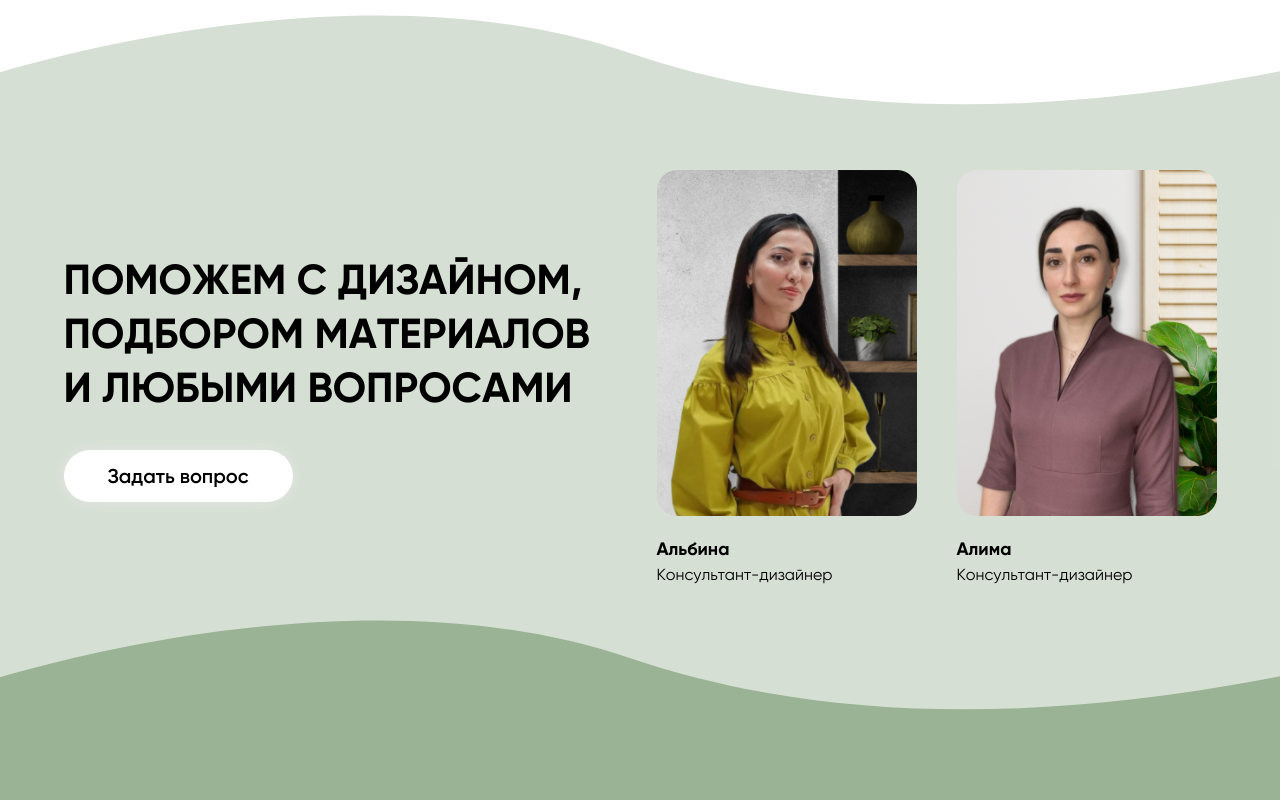
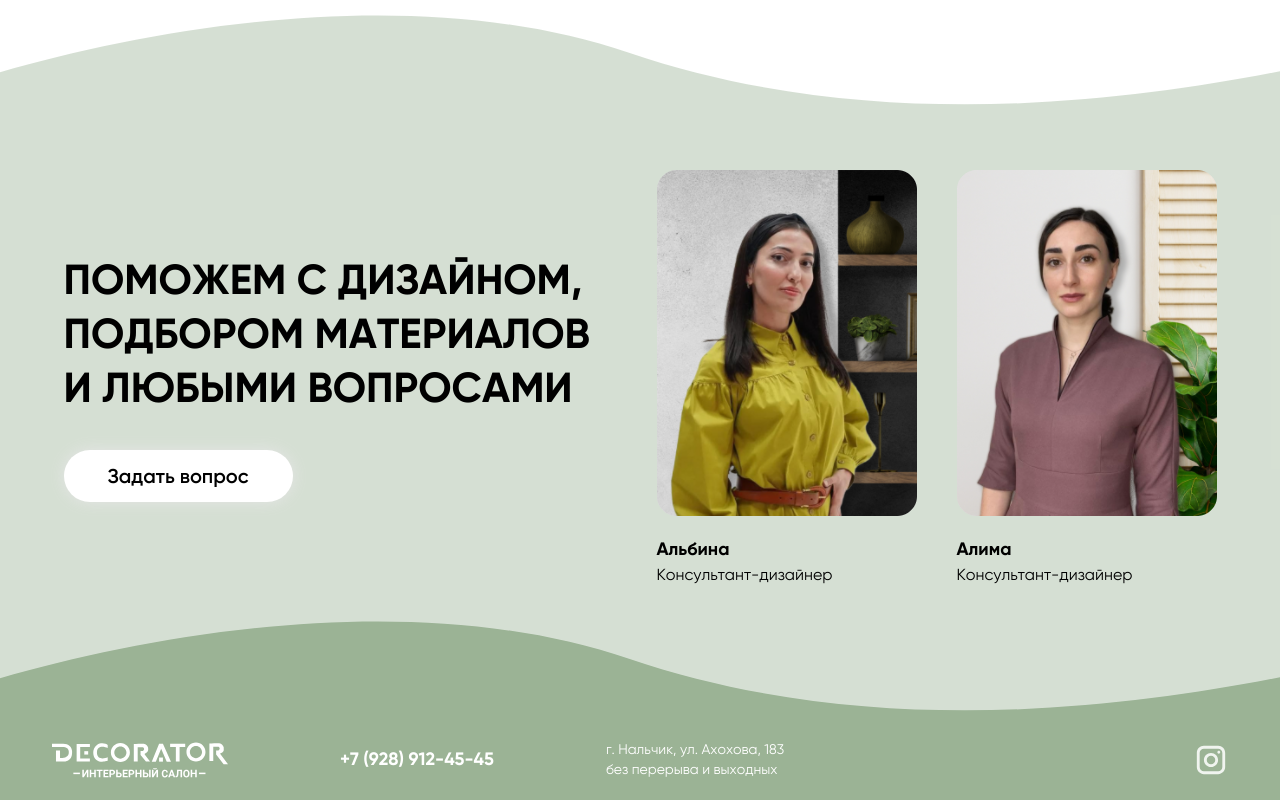
Before and after one commit to askerdev/decorator07, a Next.js app: page / in a window 1280 px wide. Shown: the part 5120-5920 px from the top of the page. Built offline with nearby package versions, Linux system fonts and the light colour scheme.

Commit message:
added footer section

```diff
--- a/src/app/_sections/Footer.tsx
+++ /dev/null
@@ -1,7 +0,0 @@
-import { Container } from "@/components/Container";
-
-export const FooterSection = () => (
-  <footer className="h-[80px] w-full bg-[#9BB395]">
-    <Container></Container>
-  </footer>
-);
--- a/src/app/_sections/assortment.tsx
+++ b/src/app/_sections/assortment.tsx
@@ -2,7 +2,10 @@ import { Container } from "@/components/Container";
 import { Wave } from "@/components/Wave";
 
 export const AssortmentSection = () => (
-  <section className="relative h-[600px] w-full bg-[rgba(209,220,206,0.90)]">
+  <section
+    id="assortment"
+    className="relative h-[600px] w-full bg-[rgba(209,220,206,0.90)]"
+  >
     <Container></Container>
     <div className="absolute bottom-0 w-[100vw] overflow-hidden">
       <Wave />
--- /dev/null
+++ b/src/app/_sections/footer.tsx
@@ -0,0 +1,54 @@
+import { Container } from "@/components/Container";
+import { Logo } from "@/components/Logo";
+
+export const FooterSection = () => (
+  <footer className="flex w-full flex-col items-center bg-[#9BB395]">
+    <Container>
+      <div className="flex w-full justify-between px-3 py-5 sm:justify-center sm:gap-48 lg:items-center lg:justify-between">
+        <div className="flex flex-col items-center gap-5 lg:flex-row lg:gap-28">
+          <Logo />
+          <a className="text-lg font-bold text-white">+7 (928) 912-45-45</a>
+          <div className="flex flex-col text-sm text-white">
+            <address className="not-italic  text-white">
+              г. Нальчик, ул. Ахохова, 183
+            </address>
+            без перерыва и выходных
+          </div>
+        </div>
+        <a href="https://www.instagram.com/decorator_nalchik">
+          <svg
+            className="h-[34px] w-[34px]"
+            viewBox="0 0 34 34"
+            fill="none"
+            xmlns="http://www.w3.org/2000/svg"
+            xmlnsXlink="http://www.w3.org/1999/xlink"
+          >
+            <g clipPath="url(#clip10_1844)">
+              <path
+                id="Vector"
+                d="M9.91675 17.0005C9.91675 13.0884 13.0881 9.91699 17 9.91699C20.9121 9.91699 24.0835 13.0884 24.0835 17.0005C24.0835 20.9121 20.9121 24.0835 17 24.0835C13.0881 24.0835 9.91675 20.9121 9.91675 17.0005ZM17 12.7505C14.6528 12.7505 12.75 14.6528 12.75 17.0005C12.75 19.3477 14.6528 21.2505 17 21.2505C19.3474 21.2505 21.25 19.3477 21.25 17.0005C21.25 14.6528 19.3474 12.7505 17 12.7505Z"
+                fill="#FFFFFF"
+                fillOpacity="0.850000"
+                fillRule="evenodd"
+              />
+              <path
+                id="Vector"
+                d="M26.2083 9.2085C26.2083 9.99121 25.574 10.6255 24.7917 10.6255C24.0093 10.6255 23.375 9.99121 23.375 9.2085C23.375 8.42627 24.0093 7.79199 24.7917 7.79199C25.574 7.79199 26.2083 8.42627 26.2083 9.2085Z"
+                fill="#FFFFFF"
+                fillOpacity="0.850000"
+                fillRule="nonzero"
+              />
+              <path
+                id="Vector"
+                d="M2.83325 9.9165C2.83325 6.00439 6.00464 2.83301 9.9165 2.83301L24.0833 2.83301C27.9951 2.83301 31.1665 6.00439 31.1665 9.9165L31.1665 24.083C31.1665 27.9951 27.9951 31.1665 24.0833 31.1665L9.9165 31.1665C6.00464 31.1665 2.83325 27.9951 2.83325 24.083L2.83325 9.9165ZM9.9165 5.6665C7.56934 5.6665 5.6665 7.56934 5.6665 9.9165L5.6665 24.083C5.6665 26.4302 7.56934 28.333 9.9165 28.333L24.0833 28.333C26.4304 28.333 28.3333 26.4302 28.3333 24.083L28.3333 9.9165C28.3333 7.56934 26.4304 5.6665 24.0833 5.6665L9.9165 5.6665Z"
+                fill="#FFFFFF"
+                fillOpacity="0.850000"
+                fillRule="evenodd"
+              />
+            </g>
+          </svg>
+        </a>
+      </div>
+    </Container>
+  </footer>
+);
--- a/src/app/_sections/history.tsx
+++ b/src/app/_sections/history.tsx
@@ -3,7 +3,10 @@ import { Button } from "@/components/Button";
 import { Container } from "@/components/Container";
 
 export const HistorySection = () => (
-  <section className="relative flex w-full flex-col items-center overflow-hidden bg-white">
+  <section
+    id="history"
+    className="relative flex w-full flex-col items-center overflow-hidden bg-white"
+  >
     <Container className="relative items-center px-2.5 pb-[79px] pt-[45px] md:px-5">
       <div className="flex w-full items-center justify-center xl:justify-between">
         <div className="flex flex-col items-center gap-4 md:gap-8 lg:items-start">
--- a/src/app/_sections/interiors.tsx
+++ b/src/app/_sections/interiors.tsx
@@ -2,7 +2,7 @@ import { Container } from "@/components/Container";
 import { Wave } from "@/components/Wave";
 
 export const InteriorsSection = () => (
-  <section className="relative h-[500px] w-full bg-[#FAFAFA]">
+  <section id="interiors" className="relative h-[500px] w-full bg-[#FAFAFA]">
     <div className="absolute top-0 w-[100vw] -scale-y-100 overflow-hidden">
       <Wave />
     </div>
--- a/src/app/_sections/questions.tsx
+++ b/src/app/_sections/questions.tsx
@@ -4,7 +4,10 @@ import { Container } from "@/components/Container";
 import { Wave } from "@/components/Wave";
 
 export const QuestionsSection = () => (
-  <section className="relative flex w-full flex-col items-center bg-[#D1DCCEE5]">
+  <section
+    id="questions"
+    className="relative flex w-full flex-col items-center bg-[#D1DCCEE5]"
+  >
     <Container className="px-2 py-[32px] pb-[132px] lg:pt-[56px]">
       <div className="flex flex-col items-center gap-9">
         <div className="flex flex-col items-center gap-4 lg:flex-row lg:justify-between lg:gap-8">
@@ -44,7 +47,7 @@ export const QuestionsSection = () => (
         </Button>
       </div>
     </Container>
-    <div className="absolute bottom-0 w-[100vw] overflow-hidden">
+    <div className="absolute -bottom-[1px] w-[100vw] overflow-hidden">
       <Wave pathProps={{ className: "fill-[#9BB395]" }} />
     </div>
   </section>
--- a/src/app/_sections/recruiting.tsx
+++ b/src/app/_sections/recruiting.tsx
@@ -4,7 +4,10 @@ import { Container } from "@/components/Container";
 import { Wave } from "@/components/Wave";
 
 export const RecruitingSection = () => (
-  <section className="relative flex w-[100vw] justify-center overflow-x-hidden bg-white pb-[157px] pt-[57px] lg:pb-[200px] lg:pt-[100px]">
+  <section
+    id="recruiting"
+    className="relative flex w-[100vw] justify-center overflow-x-hidden bg-white pb-[157px] pt-[57px] lg:pb-[200px] lg:pt-[100px]"
+  >
     <div className="absolute -bottom-[1px] w-[100vw] overflow-hidden">
       <Wave pathProps={{ className: "fill-[#D1DCCEE5]" }} />
     </div>
--- a/src/app/_sections/reviews.tsx
+++ b/src/app/_sections/reviews.tsx
@@ -25,7 +25,10 @@ const Review = ({
 );
 
 export const ReviewsSection = () => (
-  <section className="relative w-full bg-[url('/images/reviews.jpeg')]">
+  <section
+    id="reviews"
+    className="relative w-full bg-[url('/images/reviews.jpeg')]"
+  >
     <div className="flex h-full w-full justify-center bg-[linear-gradient(to_bottom,rgba(32,36,31,0.8),rgba(32,36,31,0.8))] pb-[100px]">
       <div className="absolute -top-1 w-[100vw] -scale-y-100 overflow-hidden">
         <Wave pathProps={{ className: "fill-[#FAFAFA]" }} />
--- a/src/app/layout.tsx
+++ b/src/app/layout.tsx
@@ -25,7 +25,9 @@ export const metadata: Metadata = {
 
 const RootLayout = ({ children }: Readonly<PropsWithChildren>) => (
   <html lang="ru">
-    <body className={`${GilroyFont.className} w-[100vw] overflow-x-hidden`}>
+    <body
+      className={`${GilroyFont.className} w-[100vw] overflow-x-hidden scroll-smooth`}
+    >
       {children}
       <Menu />
     </body>
--- a/src/app/page.tsx
+++ b/src/app/page.tsx
@@ -1,4 +1,4 @@
-import { FooterSection } from "./_sections/Footer";
+import { FooterSection } from "./_sections/footer";
 import { AssortmentSection } from "./_sections/assortment";
 import { DreamsSection } from "./_sections/dreams";
 import { HistorySection } from "./_sections/history";
--- a/src/components/Header.tsx
+++ b/src/components/Header.tsx
@@ -11,19 +11,19 @@ export const Header = () => (
     <div className="hidden items-center gap-14 xl:flex">
       <ul className="flex gap-6 text-base font-medium text-white">
         <li>
-          <a>Ассортимент</a>
+          <a href="#assortment">Ассортимент</a>
         </li>
         <li>
-          <a>История одного интерьера</a>
+          <a href="#history">История одного интерьера</a>
         </li>
         <li>
-          <a>Примеры</a>
+          <a href="#interiors">Примеры</a>
         </li>
         <li>
-          <a>Отзывы</a>
+          <a href="#reviews">Отзывы</a>
         </li>
         <li>
-          <a>Блог</a>
+          <a href="#">Блог</a>
         </li>
       </ul>
 
--- a/src/components/Menu.tsx
+++ b/src/components/Menu.tsx
@@ -157,19 +157,31 @@ export const Menu = () => (
             <Logo />
             <ul className="space-y-4 text-xl">
               <li>
-                <a>Ассортимент</a>
+                <a href="#assortment">
+                  <Dialog.Close>Ассортимент</Dialog.Close>
+                </a>
               </li>
               <li>
-                <a>История одного интерьера</a>
+                <a href="#history">
+                  <Dialog.Close className="text-left">
+                    История одного интерьера
+                  </Dialog.Close>
+                </a>
               </li>
               <li>
-                <a>Примеры</a>
+                <a href="#interiors">
+                  <Dialog.Close>Примеры</Dialog.Close>
+                </a>
               </li>
               <li>
-                <a>Отзывы</a>
+                <a href="#reviews">
+                  <Dialog.Close>Отзывы</Dialog.Close>
+                </a>
               </li>
               <li>
-                <a>Блог</a>
+                <a href="#">
+                  <Dialog.Close>Блог</Dialog.Close>
+                </a>
               </li>
               <li>
                 <a href="tel:79289124545">+7 (928) 912-45-45</a>
```
